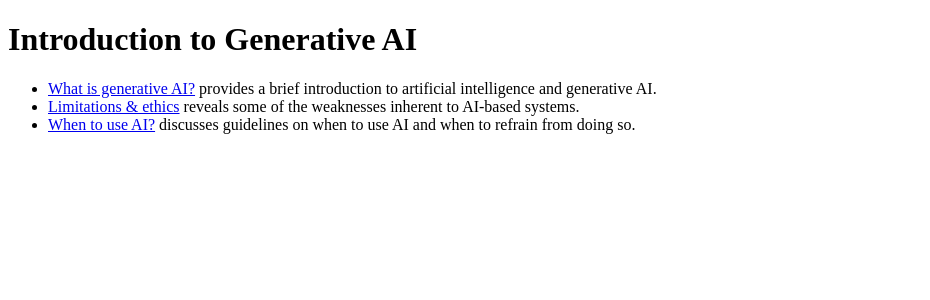
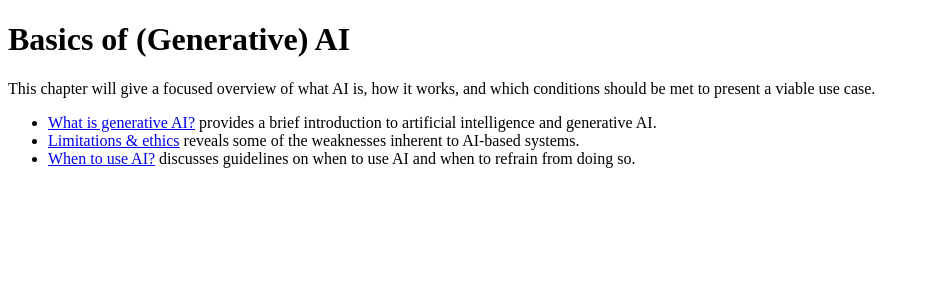
Before and after one commit to Sebstep/pathfinder-sage, a Next.js app: page /genai in a window 1280 px wide. Shown: the top 300 px of the page, without its empty margins (0-930 px from the left). Built offline with nearby package versions, Linux system fonts and the light colour scheme.

Commit message:
added intro

```diff
--- a/pages/genai.mdx
+++ b/pages/genai.mdx
@@ -1,4 +1,6 @@
-# Introduction to Generative AI
+# Basics of (Generative) AI
+
+This chapter will give a focused overview of what AI is, how it works, and which conditions should be met to present a viable use case.
 
 - [What is generative AI?](/genai/what_is_genai) provides a brief introduction to artificial intelligence and generative AI.
 -  [Limitations & ethics](/genai/limitations) reveals some of the weaknesses inherent to AI-based systems.
```
